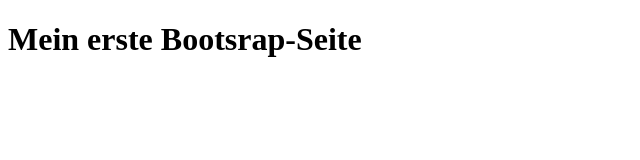
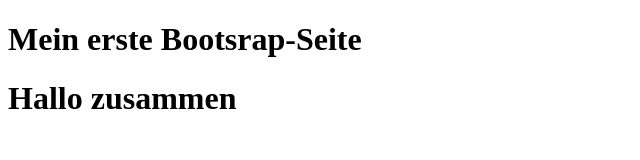
Before and after one commit to AlessiaAnastasio/webtech1, a plain HTML site: page index.html in a window 1280 px wide. Shown: the whole page, without its empty margins (0-640 px from the left). Drawn offline with Linux system fonts and the light colour scheme.

Commit message:
änderun extern

```diff
--- a/index.html
+++ b/index.html
@@ -6,5 +6,6 @@
   </head>
   <body>
     <h1> Mein erste Bootsrap-Seite</h1>
+    <h1> Hallo zusammen</h1>
   </body>
 </html>
```
